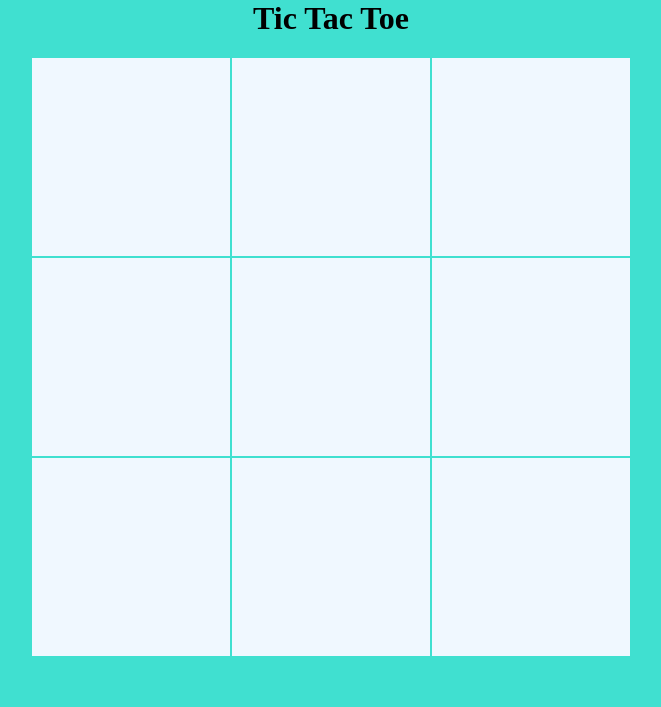
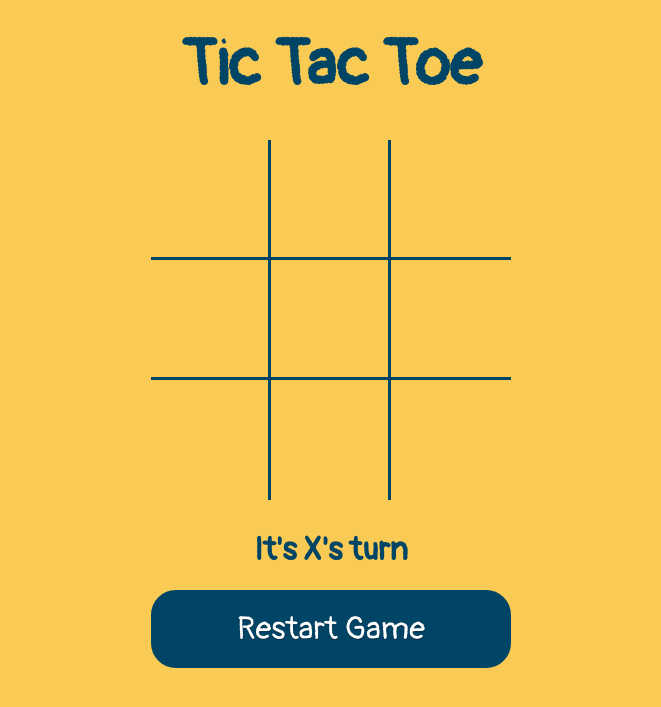
Before and after one commit to e1900303/tic_tac_toe, a PHP site: page / in a window 1280 px wide. Shown: the top 707 px of the page, without its empty margins (309-970 px from the left). Run offline with PHP 8.4, Linux system fonts and the light colour scheme.

Commit message:
fixing stuff

```diff
--- a/app.js
+++ b/app.js
@@ -1,176 +1,110 @@
-const GameBoard = () => {
-    //creating gameboard
-    const main = document.getElementById("main");
-    let currentPlayer = "player1";
+// Game Module containing all code except for two event listeners at bottom
+// All variables and functions private except for the 2 called by event listeners
+let gameModule = (function() {
+  'use strict';
+  // all module code here
+  // variables
+  const gameStatusMessage = document.getElementById('game-status');
+  let gameActive = true;
+  let currentPlayer = "X";
+  let gameBoard = ["","","","","","","","",""];
 
-    const createBoard = () => {
-      main.innerHTML = ``;
-      for (let i = 0; i < 9; i++) {
-        const square = document.createElement("div");
-        square.classList.add("square");
-        main.appendChild(square);
-      }
-    };
-    createBoard();
+  const winningMessage = () => `${currentPlayer} wins!`
+  const tieMessage = "It's a tie";
+  const currentPlayerTurn = () => `It's ${currentPlayer}'s turn`;
+  gameStatusMessage.innerText = currentPlayerTurn();
 
-    const board = document.querySelectorAll(".square");
-    board.forEach((tile) => tile.addEventListener("click", playerPlay));
+  const winningCombos = [
+      [0, 1, 2],
+      [3, 4, 5],
+      [6, 7, 8],
+      [0, 3, 6],
+      [1, 4, 7],
+      [2, 5, 8],
+      [0, 4, 8],
+      [2, 4, 6],
+    ];
 
-    function playerPlay(e) {
-      const squareArray = [...board];
-      const index = squareArray.indexOf(e.target);
+  // main public function for gameplay
+  function handleClick(e) {
+      const clickedSquare = e.target;
+      const clickedSquareNumber = parseInt(clickedSquare.getAttribute('data-key'));
 
-      if (
-        !(
-          squareArray[index].classList.contains("x") ||
-          squareArray[index].classList.contains("o")
-        )
-      ) {
-        if (currentPlayer === "player1") {
-          currentPlayer = "player2";
-          squareArray[index].classList.add("x");
-        } else {
-          currentPlayer = "player1";
-          squareArray[index].classList.add("o");
-        }
+      if (gameBoard[clickedSquareNumber] !== "" || !gameActive) {
+          return;
       }
 
-      if (
-        squareArray[0].classList.contains("x") &&
-        squareArray[1].classList.contains("x") &&
-        squareArray[2].classList.contains("x")
-      ) {
-        alert("Player1 Wins");
-        GameBoard();
-      } else if (
-        squareArray[0].classList.contains("o") &&
-        squareArray[1].classList.contains("o") &&
-        squareArray[2].classList.contains("o")
-      ) {
-        alert("Player2 Wins");
-        GameBoard();
-      } else if (
-        squareArray[3].classList.contains("o") &&
-        squareArray[4].classList.contains("o") &&
-        squareArray[5].classList.contains("o")
-      ) {
-        alert("Player2 Wins");
-        GameBoard();
-      } else if (
-        squareArray[3].classList.contains("x") &&
-        squareArray[4].classList.contains("x") &&
-        squareArray[5].classList.contains("x")
-      ) {
-        alert("Player1 Wins");
-        GameBoard();
-      } else if (
-        squareArray[6].classList.contains("x") &&
-        squareArray[7].classList.contains("x") &&
-        squareArray[8].classList.contains("x")
-      ) {
-        alert("Player1 Wins");
-        GameBoard();
-      } else if (
-        squareArray[6].classList.contains("o") &&
-        squareArray[7].classList.contains("o") &&
-        squareArray[8].classList.contains("o")
-      ) {
-        alert("Player2 Wins");
-        GameBoard();
-      } else if (
-        squareArray[0].classList.contains("o") &&
-        squareArray[3].classList.contains("o") &&
-        squareArray[6].classList.contains("o")
-      ) {
-        alert("Player2 Wins");
-        GameBoard();
-      } else if (
-        squareArray[0].classList.contains("x") &&
-        squareArray[3].classList.contains("x") &&
-        squareArray[6].classList.contains("x")
-      ) {
-        alert("Player1 Wins");
-        GameBoard();
-      } else if (
-        squareArray[1].classList.contains("x") &&
-        squareArray[4].classList.contains("x") &&
-        squareArray[7].classList.contains("x")
-      ) {
-        alert("Player1 Wins");
-        GameBoard();
-      } else if (
-        squareArray[2].classList.contains("x") &&
-        squareArray[5].classList.contains("x") &&
-        squareArray[8].classList.contains("x")
-      ) {
-        alert("Player1 Wins");
-        GameBoard();
-      } else if (
-        squareArray[1].classList.contains("o") &&
-        squareArray[4].classList.contains("o") &&
-        squareArray[7].classList.contains("o")
-      ) {
-        alert("Player2 Wins");
-        GameBoard();
-      } else if (
-        squareArray[2].classList.contains("o") &&
-        squareArray[5].classList.contains("o") &&
-        squareArray[8].classList.contains("o")
-      ) {
-        alert("Player2 Wins");
-        GameBoard();
-      } else if (
-        squareArray[0].classList.contains("o") &&
-        squareArray[4].classList.contains("o") &&
-        squareArray[8].classList.contains("o")
-      ) {
-        alert("Player2 Wins");
-        GameBoard();
-      } else if (
-        squareArray[2].classList.contains("o") &&
-        squareArray[4].classList.contains("o") &&
-        squareArray[8].classList.contains("o")
-      ) {
-        alert("Player2 Wins");
-        GameBoard();
-      } else if (
-        squareArray[0].classList.contains("x") &&
-        squareArray[4].classList.contains("x") &&
-        squareArray[8].classList.contains("x")
-      ) {
-        alert("Player1 Wins");
-        GameBoard();
-      } else if (
-        squareArray[2].classList.contains("x") &&
-        squareArray[4].classList.contains("x") &&
-        squareArray[8].classList.contains("x")
-      ) {
-        alert("Player1 Wins");
-        GameBoard();
-      } else if (
-        (squareArray[0].classList.contains("x") ||
-          squareArray[0].classList.contains("o")) &&
-        (squareArray[1].classList.contains("x") ||
-          squareArray[1].classList.contains("o")) &&
-        (squareArray[2].classList.contains("x") ||
-          squareArray[2].classList.contains("o")) &&
-        (squareArray[3].classList.contains("x") ||
-          squareArray[3].classList.contains("o")) &&
-        (squareArray[4].classList.contains("x") ||
-          squareArray[4].classList.contains("o")) &&
-        (squareArray[5].classList.contains("x") ||
-          squareArray[5].classList.contains("o")) &&
-        (squareArray[6].classList.contains("x") ||
-          squareArray[6].classList.contains("o")) &&
-        (squareArray[7].classList.contains("x") ||
-          squareArray[7].classList.contains("o")) &&
-        (squareArray[8].classList.contains("x") ||
-          squareArray[8].classList.contains("o"))
-      ) {
-        alert("Tie!");
-        GameBoard();
+      handlePlay(clickedSquare, clickedSquareNumber);
+      handleResult();
+  }
+  // private function if player chooses valid square
+  function handlePlay(clickedElement, squareIndex) {
+      gameBoard[squareIndex] = currentPlayer;
+      clickedElement.innerText = currentPlayer;
+      if (currentPlayer === "X") {
+        clickedElement.style.color = '#219EBC';
+      } else {
+        clickedElement.style.color = '#FB8500';
+      }
+  }
+  // private function to check if game is finished and transition player turns
+  function handleResult() {
+      let gameWon = false;
+      for (let i = 0; i <= 7; i++) {
+        let a = gameBoard[winningCombos[i][0]];
+        let b = gameBoard[winningCombos[i][1]];
+        let c = gameBoard[winningCombos[i][2]];
+
+        if (!a || !b || !c) {
+          continue;
+        }
+        if (a === b && b === c) {
+          gameWon = true;
+          break;
+          }
+      }
+      if (gameWon) {
+          gameStatusMessage.innerText = winningMessage();
+          changeMessageColor('004466')
+          gameActive = false;
+          return;
+      }
+      let tieGame = !gameBoard.includes("");
+      if (tieGame) {
+          gameStatusMessage.innerText = tieMessage;
+          changeMessageColor('004466')
+          gameActive = false;
+          return;
+      }
+      changePlayer();
+  }
+  // update message color to correspond with upcoming player turn
+  function changeMessageColor(color) {
+      gameStatusMessage.style.color = "#" + color;
+  }
+  // change to next player's turn after move
+  function changePlayer() {
+      currentPlayer = currentPlayer === "X" ? "O" : "X";
+      gameStatusMessage.innerText = currentPlayerTurn();
+      if (currentPlayer === "X") {
+          changeMessageColor('219EBC')
+      } else {
+          changeMessageColor('FB8500')
       }
     }
-  };
 
-  GameBoard();
+  function restartGame() {
+      gameBoard = ["","","","","","","","",""];
+      document.querySelectorAll('.board-square').forEach(square => square.innerText = "");
+      gameActive = true;
+      currentPlayer = "X";
+      gameStatusMessage.innerText = currentPlayerTurn();
+    }
+
+  // list public functions and variables
+  return { handleClick, restartGame };
+})();
+
+//
+document.querySelectorAll('.board-square').forEach(square => square.addEventListener('click', gameModule.handleClick));
+document.getElementById('restart-game').addEventListener('click', gameModule.restartGame);
--- a/home.html
+++ b/home.html
@@ -1,19 +1,37 @@
 <!DOCTYPE html>
 <html lang="en">
 <head>
-    <meta charset="UTF-8" />
-    <meta
-      name="viewport"
-      content="width=device-width, user-scalable=no, initial-scale=1.0, maximum-scale=1.0, minimum-scale=1.0"
-    />
-    <meta http-equiv="X-UA-Compatible" content="ie=edge" />
   <title>Tic Tac Toe</title>
-    <link rel="stylesheet" href="style.css" />
+  <meta charset="utf-8">
+  <meta name="viewport" content="width=device-width, initial-scale=1">
+  <link href="style.css" rel="stylesheet">
+  <link rel="preconnect" href="https://fonts.gstatic.com">
+  <link href="https://fonts.googleapis.com/css2?family=Pangolin&display=swap" rel="stylesheet">
+
 </head>
+
 <body>
-    <h1>Tic Tac Toe</h1>
-    <div id="main" class="main">
+<header>
+  <h1 id="main-heading">Tic Tac Toe</h1>
+</header>
+<main>
+
+  <div id="board-container">
+      <div class="board-square top left" data-key="0"></div>
+      <div class="board-square top center" data-key="1"></div>
+      <div class="board-square top right" data-key="2"></div>
+      <div class="board-square mid left" data-key="3"></div>
+      <div class="board-square mid center" data-key="4"></div>
+      <div class="board-square mid right" data-key="5"></div>
+      <div class="board-square bottom left" data-key="6"></div>
+      <div class="board-square bottom center" data-key="7"></div>
+      <div class="board-square bottom right" data-key="8"></div>
   </div>
+  <h2 id="game-status"></h2>
+  <button type="button" id="restart-game">Restart Game</button>
+
+</main>
+
 <script src="app.js"></script>
 </body>
 </html>
--- a/style.css
+++ b/style.css
@@ -1,42 +1,117 @@
-*{
-    box-sizing: border-box;
-    margin: 0;
-    padding: 0;
+html {
+  box-sizing: border-box;
+  font-family: 'Pangolin', cursive;
+  background-color: #facb54;
+}
+
+*, *::before, *::after {
+  margin: 0;
+  padding: 0;
+  box-sizing: inherit;
+}
+
+#main-heading {
+  margin-top: 25px;
+  color: #004466;
+}
+
+header, main {
+  text-align: center;
+}
+
+h1 {
+  font-size: 64px;
+}
+
+h1:hover, h2:hover {
+  animation: shake 0.82s cubic-bezier(.36,.07,.19,.97) both;
+  transform: translate3d(0, 0, 0);
+  backface-visibility: hidden;
+  perspective: 1000px;
+}
+
+#board-container {
+  display: grid;
+  grid-template-columns: auto auto auto;
+  width: 360px;
+  margin: 35px auto 30px auto;
+}
+
+.board-square {
+  display: flex;
+  align-items: center;
+  justify-content: center;
+  font-family: 'Pangolin', cursive;
+  font-size: 100px;
+  width: 120px;
+  height: 120px;
+  line-height: 120px;
+}
+
+.top, .mid {
+  border-bottom: 3px solid #004466;
+}
+
+.left, .center {
+  border-right: 3px solid #004466;
+}
+
+h2 {
+  color: #004466;
+  font-size: 32px;
+}
+
+#restart-game {
+  display:inline-block;
+  background-color: #004466;
+  width: 360px;
+  padding: 15px 35px;
+  margin-top: 20px;
+  border: 4px solid #004466;
+  border-radius: 25px;
+  box-sizing: border-box;
+  text-decoration: none;
+  font-family: 'Pangolin',sans-serif;
+  font-size: 32px;
+  color: white;
+  text-shadow: 0 0.04em 0.04em rgba(0,0,0,0.35);
+  transition: all 0.2s;
+}
+
+#restart-game:focus {
+  outline: none;
+}
+
+#restart-game:hover {
+  border-color: white;
+}
+
+@keyframes shake {
+  10%, 90% {
+    transform: translate3d(-1px, 0, 0);
   }
 
-  body {
-    background-color: turquoise;
-    display: flex;
-    justify-content: center;
-    align-items: center;
-    flex-direction: column;
+  20%, 80% {
+    transform: translate3d(2px, 0, 0);
   }
 
-  .square {
-    width: 33%;
-    height: 33%;
-    background-color: aliceblue;
-    margin: 1px;
+  30%, 50%, 70% {
+    transform: translate3d(-4px, 0, 0);
   }
 
-  .main {
-    display: flex;
-    justify-content: center;
-    align-items: center;
-    flex-wrap: wrap;
-    width: 600px;
-    height: 600px;
-    margin-top: 20px;
+  40%, 60% {
+    transform: translate3d(4px, 0, 0);
   }
+}
 
-  .x {
-    background-image: url("img/x.png");
-    background-position: center center;
-    background-size: cover;
+@media only screen and (max-width: 370px) {
+  .board-square {
+      font-size: 80px;
+      width: 100px;
+      height: 100px;
+      line-height: 100px;
   }
-
-  .o {
-    background-image: url("img/o.png");
-    background-position: center center;
-    background-size: cover;
+  #restart-game {
+      width: 300px;
   }
+}
```
Lines whose indentation alone changed are shown as unchanged.
